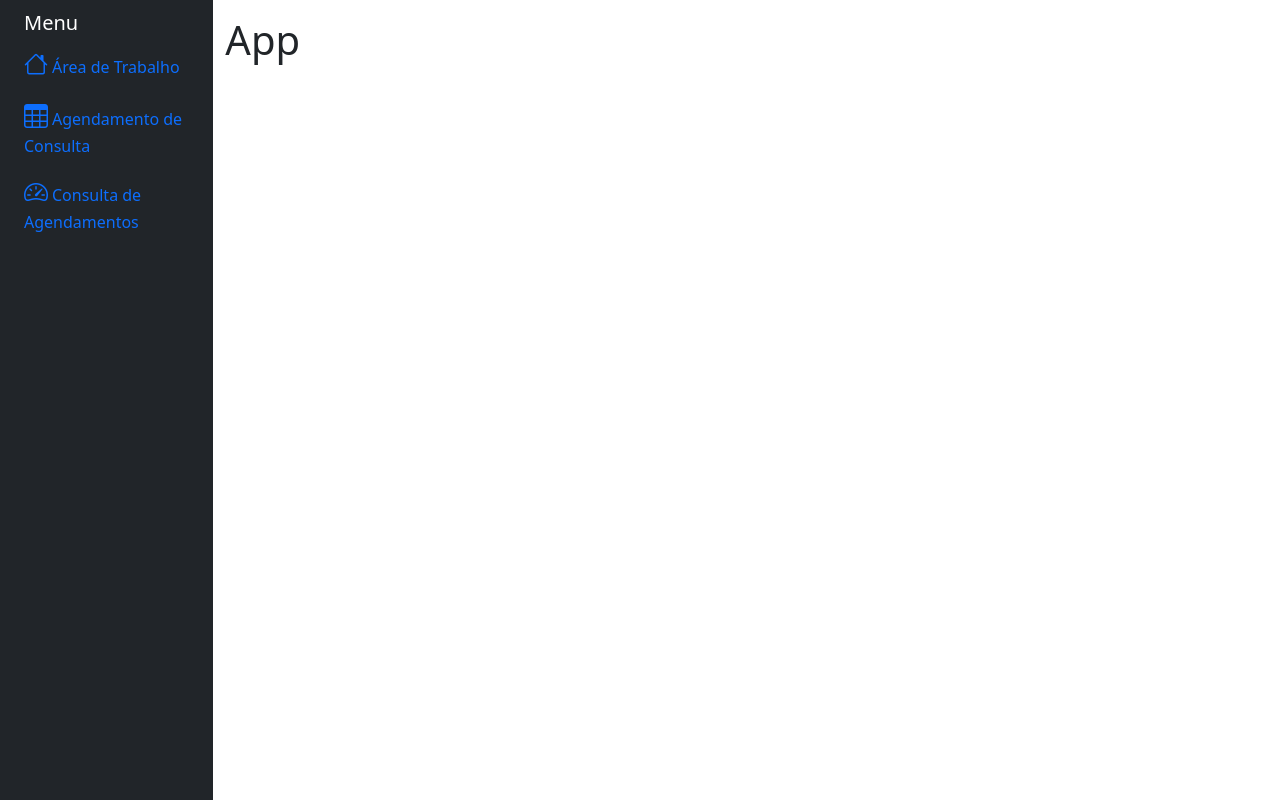
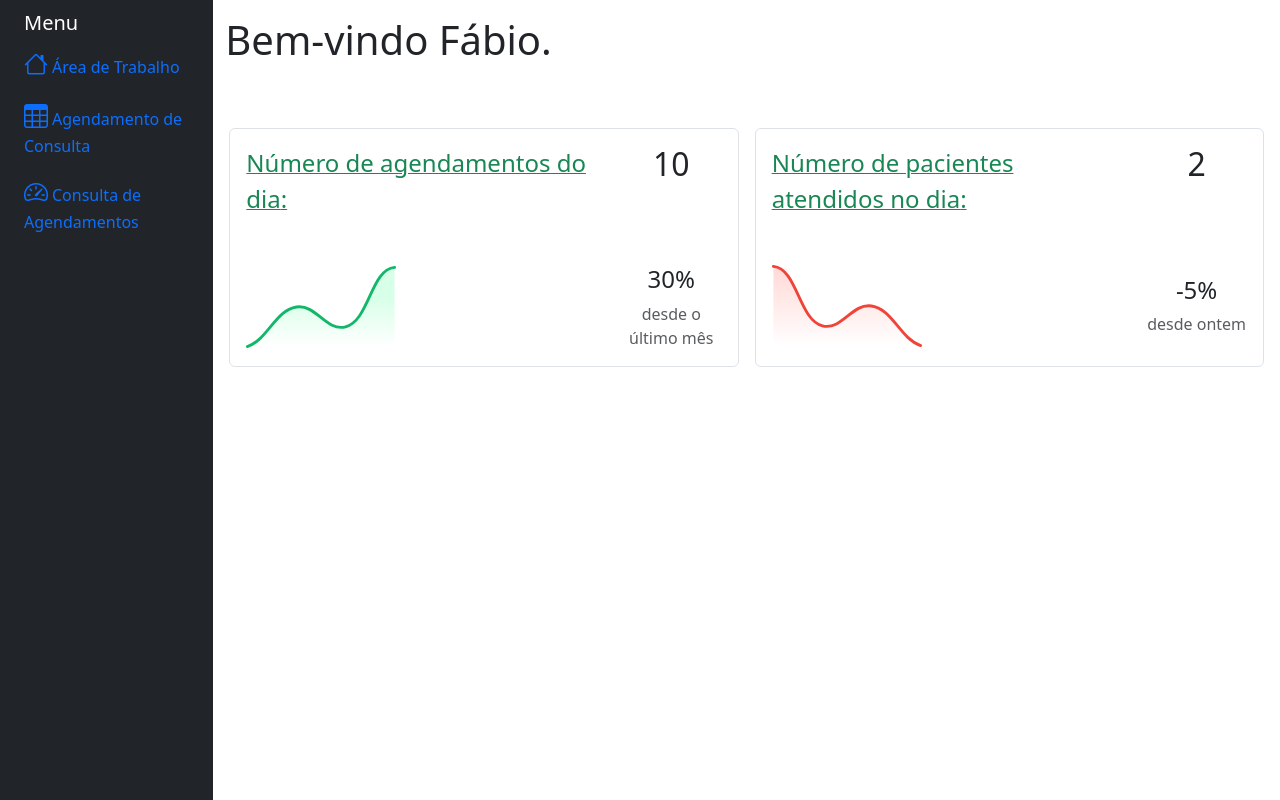
Before and after one commit to fabionascimento1/advice-health, a React (Vite) app: page / in a window 1280 px wide. Built offline with nearby package versions, Linux system fonts and the light colour scheme.

Commit message:
feat: add page Área de Trabalho

```diff
--- a/src/App.tsx
+++ b/src/App.tsx
@@ -1,9 +1,27 @@
 import { Layout } from "./components/Layout";
-
+import { ResumeBox } from "./components/ResumeBox";
+import { Title } from "./components/Title";
+//Número de agendamentos do dia, número de pacientes atendidos no dia,
 function App() {
   return (
     <Layout>
-      <h1>App</h1>
+      <Title title="Bem-vindo Fábio." />
+      <div className="gap-3 p-3 row">
+        <ResumeBox
+          title="Número de agendamentos do dia"
+          quantity={10}
+          link="/schedule-consultation"
+          porcentagem={30}
+          porcentagemDescription="desde o último mês"
+        />
+        <ResumeBox
+          title="Número de pacientes atendidos no dia"
+          quantity={2}
+          link="/appointment-scheduling"
+          porcentagem={-5}
+          porcentagemDescription="desde ontem"
+        />
+      </div>
     </Layout>
   );
 }
--- /dev/null
+++ b/src/components/ResumeBox/ResumeBox.tsx
@@ -0,0 +1,54 @@
+import { Link } from "react-router-dom";
+
+export interface Props {
+  title: string;
+  link: string;
+  quantity: number;
+  porcentagem: number;
+  porcentagemDescription: string;
+}
+
+export function ResumeBox({
+  title,
+  link,
+  quantity,
+  porcentagem,
+  porcentagemDescription,
+}: Props) {
+  return (
+    <div className="border rounded col p-3">
+      <div className="row">
+        <div className="col">
+          <Link to={link}>
+            <span className="link-success fs-4 fw-medium">{title}:</span>
+          </Link>
+        </div>
+        <div className="col-3 text-center">
+          <h2>{quantity}</h2>
+        </div>
+      </div>
+
+      <div className="row align-items-center mt-5">
+        <div className="col ">
+          {porcentagem > 0 ? (
+            <img
+              src="src/assets/chart_positive.svg"
+              alt="arrow-up"
+              width={150}
+            />
+          ) : (
+            <img
+              src="src/assets/chart_negative.svg"
+              alt="arrow-up"
+              width={150}
+            />
+          )}
+        </div>
+        <div className="col-3 text-center">
+          <h4>{porcentagem}%</h4>
+          <div className="text-muted">{porcentagemDescription}</div>
+        </div>
+      </div>
+    </div>
+  );
+}
--- /dev/null
+++ b/src/components/ResumeBox/index.ts
@@ -0,0 +1 @@
+export * from "./ResumeBox";
--- /dev/null
+++ b/src/components/Title/Title.tsx
@@ -0,0 +1,7 @@
+export function Title({ title }: { title: string }) {
+  return (
+    <div className="mb-5">
+      <h1>{title}</h1>
+    </div>
+  );
+}
--- /dev/null
+++ b/src/components/Title/index.ts
@@ -0,0 +1 @@
+export * from "./Title";
```
Also changed, not shown: src/assets/chart_negative.svg (added), src/assets/chart_positive.svg (added).
